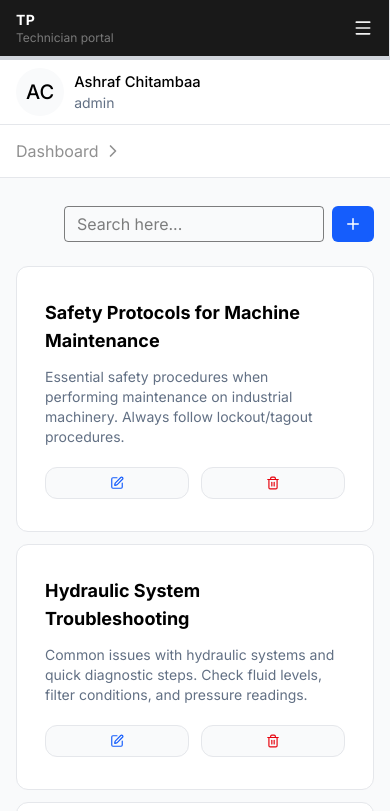
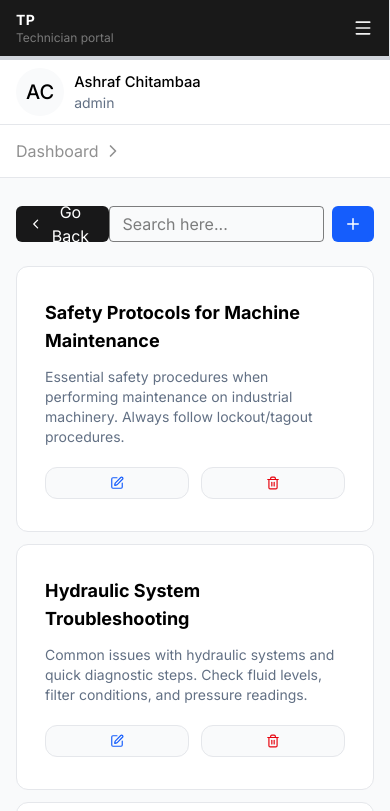
Before and after one commit to AshrafChitamba/react-frontend-assessment, a React (Vite) app: page / in a window 390 px wide. Shown: the top 811 px of the page. Built offline with nearby package versions, Linux system fonts and the light colour scheme; data requests are answered from the project's data file.

Commit message:
style - go_back_button

```diff
--- /dev/null
+++ b/src/components/GoBackBtn.tsx
@@ -0,0 +1,20 @@
+import { useRouter } from "@tanstack/react-router";
+import { ChevronLeft } from "lucide-react";
+
+export const GoBackBtn = () => {
+  const router = useRouter();
+
+  const navigateBack = () => {
+    return () => router.history.back();
+  };
+
+  return (
+    <button
+      onClick={navigateBack()}
+      className="flex items-center justify-center bg-primary hover:bg-primary-hover h-9 rounded-md px-3 bg-black/90 text-white capitalize cursor-pointer"
+    >
+      <ChevronLeft className="sm:mr-2" size={18} />
+      <span>go back</span>
+    </button>
+  );
+};
--- a/src/components/index.ts
+++ b/src/components/index.ts
@@ -2,3 +2,4 @@ export * from "./Header";
 export * from "./KnowledgeEntryCard";
 export * from "./TextInput";
 export * from "./EntryForm";
+export * from "./GoBackBtn";
--- a/src/hooks/useAddEntry.ts
+++ b/src/hooks/useAddEntry.ts
@@ -1,14 +1,19 @@
 import { useQueryClient, useMutation } from "@tanstack/react-query";
 import { apiClient } from "../api";
 import type { KnowledgeEntry } from "../types";
+import { useRouter } from "@tanstack/react-router";
 
 export const useAddEntry = () => {
   const queryClient = useQueryClient();
+  const router = useRouter();
 
   return useMutation({
     mutationFn: async (uploadData: KnowledgeEntry) => {
       const { data } = await apiClient.post(`/`, uploadData);
-      console.log(data);
+      console.log({ data });
+      if (data) {
+        router.history.back();
+      }
     },
     onSuccess: () => {
       queryClient.invalidateQueries({
--- a/src/routes/index.tsx
+++ b/src/routes/index.tsx
@@ -1,5 +1,5 @@
 import { createFileRoute, Link } from "@tanstack/react-router";
-import { KnowledgeEntryCard, TextInput } from "../components";
+import { GoBackBtn, KnowledgeEntryCard, TextInput } from "../components";
 import { Plus } from "lucide-react";
 import { useFetchEntries } from "../hooks";
 
@@ -22,7 +22,10 @@ export const KnowledgeEntriesPage = () => {
     <main>
       {data ? (
         <section className="container mx-auto px-4 py-4">
-          <div className="flex justify-end items-center gap-2 pt-3 pb-6">
+          <div className="flex items-center justify-between pt-3 pb-6">
+            <GoBackBtn />
+
+            <div className="flex justify-end items-center gap-2">
               <TextInput
                 type="search"
                 id="search"
@@ -40,6 +43,7 @@ export const KnowledgeEntriesPage = () => {
                 <Plus className="sm:mr-2" size={18} />
                 <span className="hidden sm:inline">Add Entry</span>
               </Link>
+            </div>
           </div>
           <div className="grid grid-cols-1 sm:grid-cols-2 md:grid-cols-3 gap-3">
             {data.map((entry) => (
```
Lines whose indentation alone changed are shown as unchanged.
